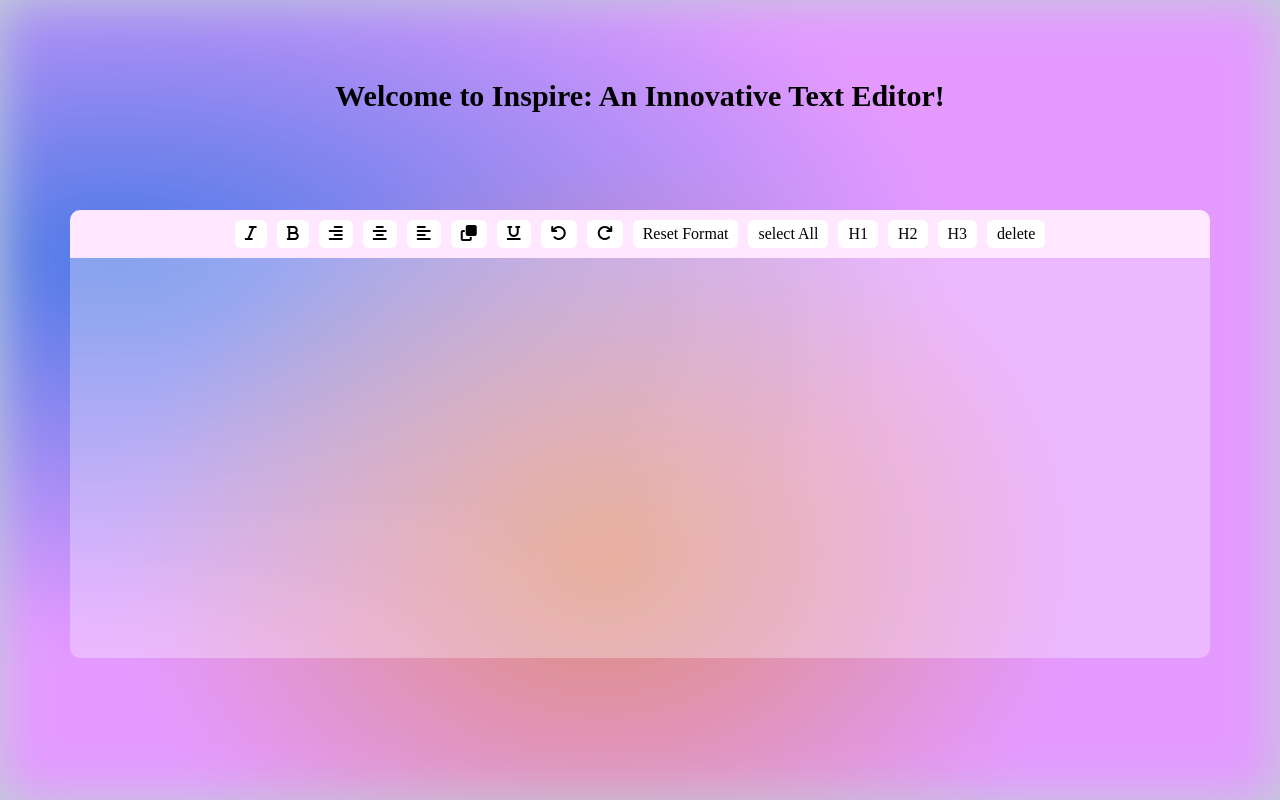
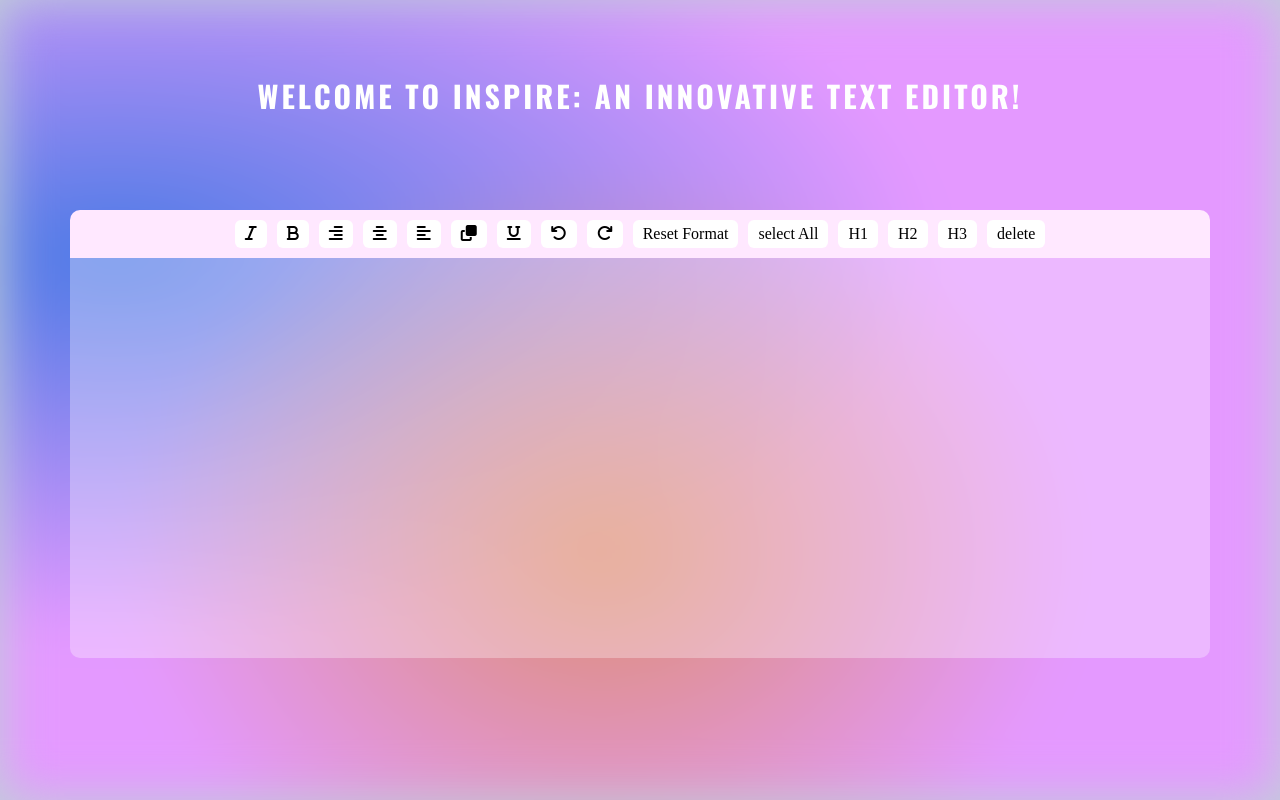
Before and after one commit to Ayhamalahmad/task-5-text-editor, a plain HTML site: page index.html in a window 1280 px wide. Drawn offline with nearby package versions, Linux system fonts and the light colour scheme.

Commit message:
change the color

```diff
--- a/css/index.css
+++ b/css/index.css
@@ -1,3 +1,5 @@
+  @import url('https://fonts.googleapis.com/css2?family=Oswald:wght@700&display=swap');
+
 * {
     box-sizing: border-box;
 }
@@ -80,9 +82,14 @@ body {
     padding: 10px;
     text-align: center;
     height: 100px;
-    font-weight: bold;
+    font-weight: 700;
     font-size: 30px;
     line-height: 1.7;
+    font-family: 'Oswald', sans-serif;
+    text-transform: uppercase;
+    letter-spacing: 3px;
+    color: white;
+    font-family: 'Oswald', sans-serif;
 }
 /* End intro-text  */
 /* Start Buttons  */
```
